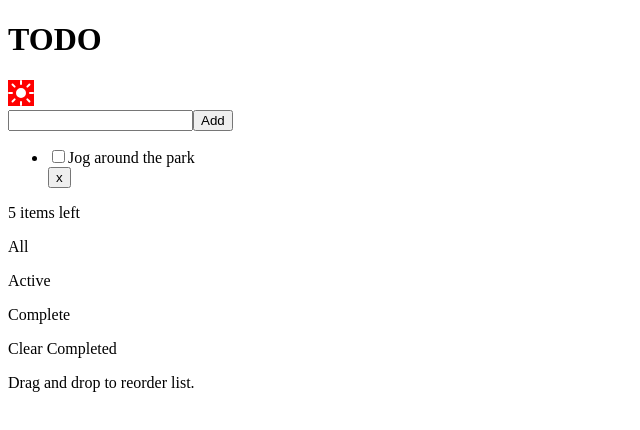
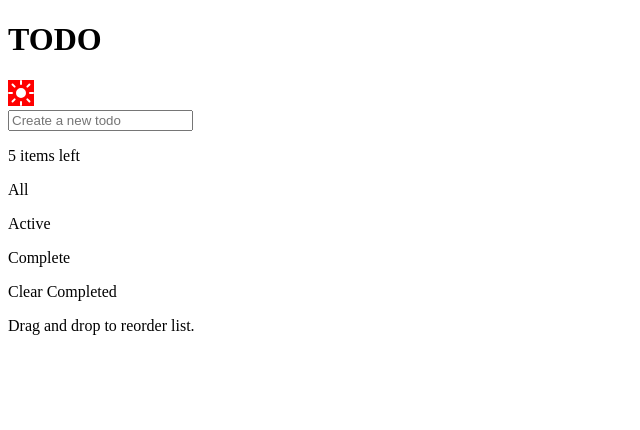
Before and after one commit to saki1994/react-todo-app, a React (Create React App) app: page / in a window 1280 px wide. Shown: the top 430 px of the page, without its empty margins (0-640 px from the left). Built offline with nearby package versions, Linux system fonts and the light colour scheme.

Commit message:
add a list functionality

```diff
--- a/src/components/AddList.jsx
+++ b/src/components/AddList.jsx
@@ -1,12 +1,32 @@
-import React from "react";
+import React, { useState } from "react";
 
-const AddList = () => {
-    return (
-        <form>
-            <input type="text" />
-             <button type="submit">Add</button>
-        </form>
-    )
-}
+const AddList = ({addTodoList}) => {
+  const [textInput, setTextInput] = useState("");
 
-export default AddList
+  const handleClick = (event) => {
+
+    if (event.key === "Enter") {
+      addTodoList(textInput);
+      setTextInput("");
+      event.preventDefault();
+    }
+
+  };
+
+  const handleChange = (event) => {
+    setTextInput(event.target.value);
+  };
+
+  return (
+    <form action="#" onKeyPress={handleClick}>
+      <input
+        onChange={handleChange}
+        type="text"
+        placeholder="Create a new todo"
+        value={textInput}
+      />
+    </form>
+  );
+};
+
+export default AddList;
--- a/src/components/App.jsx
+++ b/src/components/App.jsx
@@ -2,13 +2,11 @@ import React from 'react';
 import Header from './Header';
 import Content from './Content';
 import Footer from './Footer'
-import AddList from './AddList';
 
 const App = () => {
     return (
         <div>
             <Header />
-            <AddList />
             <Content />
             <Footer />
         </div>
--- a/src/components/Content.jsx
+++ b/src/components/Content.jsx
@@ -1,23 +1,33 @@
-import React from 'react';
-import List from './List';
-import Paragraph from './Paragraph';
+import React, { useState } from "react";
+import AddList from "./AddList";
+import List from "./List";
+import Paragraph from "./Paragraph";
 
 const Content = () => {
+  const [todoList, setsTodoList] = useState([]);
+
+  const addTodoList = (textInput) => {
+    setsTodoList(prev => {
+        return [...prev, textInput]
+    });
+  };
   return (
     <main>
+      <AddList addTodoList={addTodoList} />
       <ul>
-                <List />
-                <button>x</button>
+        {todoList.map((list, index) => (
+          <List key={index} id={index} text={list} />
+        ))}
       </ul>
       <div>
-                <Paragraph text={"5 items left"}/>
-                <Paragraph text={"All"}/>
-                <Paragraph text={"Active"}/>
-                <Paragraph text={"Complete"}/>
-                <Paragraph text={"Clear Completed"}/>
+        <Paragraph text={"5 items left"} />
+        <Paragraph text={"All"} />
+        <Paragraph text={"Active"} />
+        <Paragraph text={"Complete"} />
+        <Paragraph text={"Clear Completed"} />
       </div>
     </main>
-    )
-}
+  );
+};
 
-export default Content
+export default Content;
--- a/src/components/List.jsx
+++ b/src/components/List.jsx
@@ -1,9 +1,15 @@
 import React from "react";
 
-const List = () => {
-    return (
-        <li><input type="checkbox" />Jog around the park</li>
-    )
-}
+const List = ({ text }) => {
+  return (
+    <>
+      <li>
+        <input type="checkbox" />
+        {text}
+      </li>
+      <button>x</button>
+    </>
+  );
+};
 
-export default List
+export default List;
```
Also changed, not shown: 1 other file (tests, documents, lock files or other folders). Lines whose indentation alone changed are shown as unchanged.
